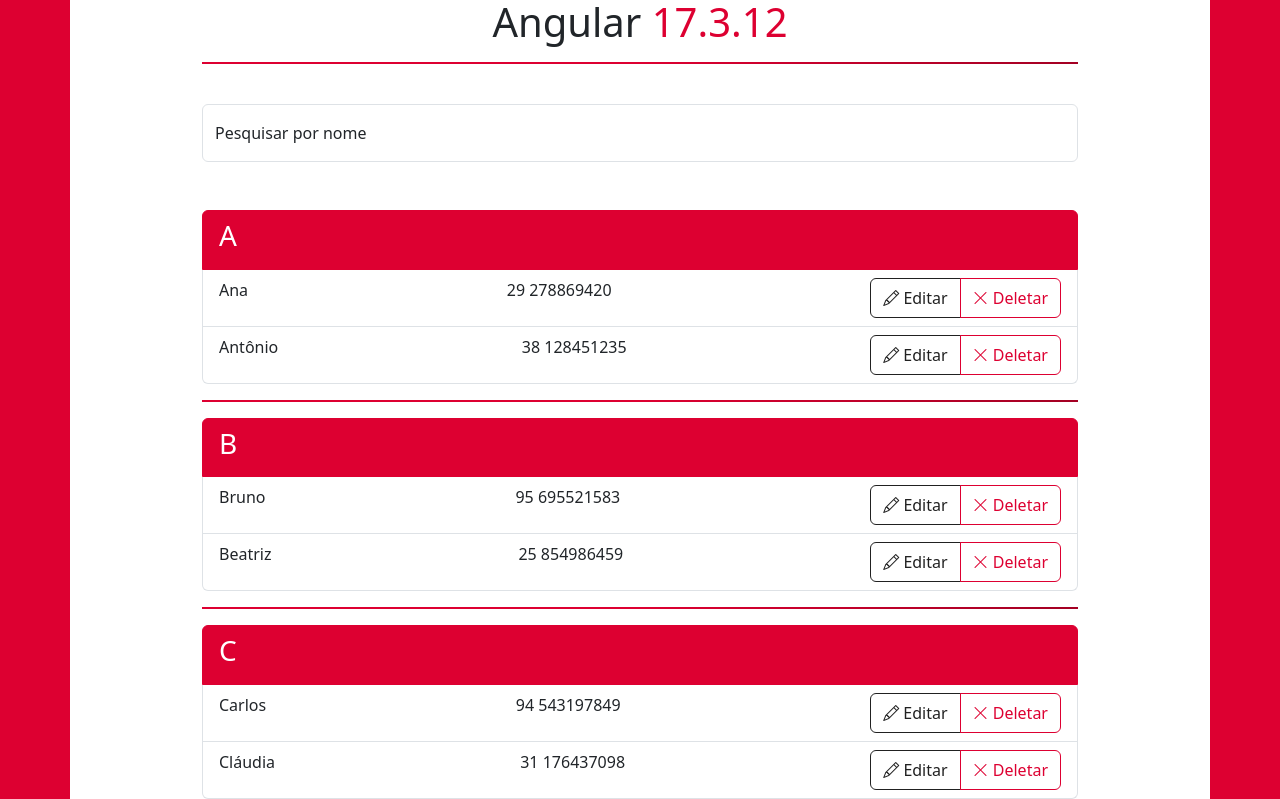
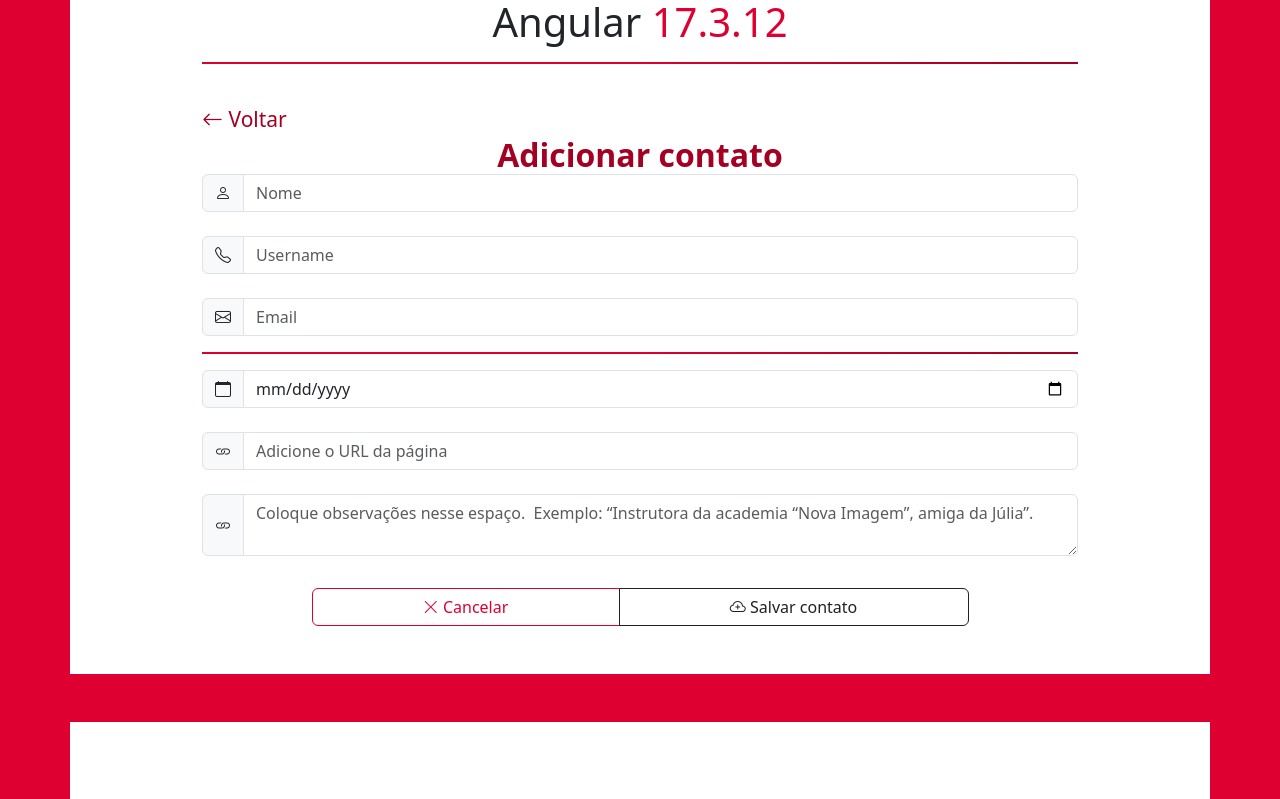
Before and after one commit to Lusques/Alura, an Angular app in the folder angular-components-cli/: page / in a window 1280 px wide. Shown: the part 353-1152 px from the top of the page. Built offline with nearby package versions, Linux system fonts and the light colour scheme.

Commit message:
creates add contact form page

```diff
--- a/angular-components-cli/src/app/app.component.html
+++ b/angular-components-cli/src/app/app.component.html
@@ -1,4 +1,10 @@
 <main class="main">
+  <div class="mb-5">
+    <app-container>
+      <app-header></app-header>
+      <app-add-contact-form></app-add-contact-form>
+    </app-container>
+  </div>
   <app-container>
     <app-header></app-header>
     <app-input-search (getInputText)="getInputSearchValue($event)" />
--- a/angular-components-cli/src/app/app.component.ts
+++ b/angular-components-cli/src/app/app.component.ts
@@ -7,6 +7,7 @@ import { ListGroupComponent } from './components/list-group/list-group.component
 import { InputSearchComponent } from './components/input-search/input-search.component';
 // Local data and assets
 import agenda from '../agenda.json';
+import { AddContactFormComponent } from './pages/add-contact-form/add-contact-form.component';
 
 interface Contact {
   id: number;
@@ -22,6 +23,7 @@ interface Contact {
     HeaderComponent,
     ListGroupComponent,
     InputSearchComponent,
+    AddContactFormComponent,
   ],
   templateUrl: './app.component.html',
   styleUrl: './app.component.scss',
--- /dev/null
+++ b/angular-components-cli/src/app/pages/add-contact-form/add-contact-form.component.html
@@ -0,0 +1,99 @@
+<div>
+  <a href="#" class="form__buttons--a">
+    <i class="bi bi-arrow-left"></i>
+    Voltar
+  </a>
+  <h3 class="form__text--h3">Adicionar contato</h3>
+  <form action="">
+    <fieldset class="d-flex flex-column gap-4">
+      <div class="input-group flex-nowrap">
+        <span class="input-group-text" id="addon-wrapping">
+          <i class="bi bi-person"></i>
+        </span>
+        <input
+          type="text"
+          class="form-control"
+          placeholder="Nome"
+          aria-label="Nome"
+          aria-describedby="addon-wrapping"
+        />
+      </div>
+      <div class="input-group flex-nowrap">
+        <span class="input-group-text" id="addon-wrapping">
+          <i class="bi bi-telephone"></i>
+        </span>
+        <input
+          type="text"
+          class="form-control"
+          placeholder="Username"
+          aria-label="Username"
+          aria-describedby="addon-wrapping"
+        />
+      </div>
+      <div class="input-group flex-nowrap">
+        <span class="input-group-text" id="addon-wrapping">
+          <i class="bi bi-envelope"></i>
+        </span>
+        <input
+          type="text"
+          class="form-control"
+          placeholder="Email"
+          aria-label="Email"
+          aria-describedby="addon-wrapping"
+        />
+      </div>
+    </fieldset>
+    <hr />
+    <fieldset class="d-flex flex-column gap-4">
+      <div class="input-group flex-nowrap">
+        <span class="input-group-text" id="addon-wrapping">
+          <i class="bi bi-calendar"></i>
+        </span>
+        <input
+          type="date"
+          class="form-control"
+          placeholder="Data de nascimento"
+          aria-label="Data de nascimento"
+          aria-describedby="addon-wrapping"
+        />
+      </div>
+      <div class="input-group flex-nowrap">
+        <span class="input-group-text" id="addon-wrapping">
+          <i class="bi bi-link"></i>
+        </span>
+        <input
+          type="url"
+          class="form-control"
+          placeholder="Adicione o URL da página"
+          aria-label="Adicione o URL da página"
+          aria-describedby="addon-wrapping"
+        />
+      </div>
+      <div class="input-group flex-nowrap">
+        <span class="input-group-text" id="addon-wrapping">
+          <i class="bi bi-link"></i>
+        </span>
+        <textarea
+          type="text"
+          class="form-control"
+          placeholder="Coloque observações nesse espaço.  Exemplo: “Instrutora da academia “Nova Imagem”, amiga da Júlia”."
+          aria-label="Coloque observações nesse espaço.  Exemplo: “Instrutora da academia “Nova Imagem”, amiga da Júlia”."
+          aria-describedby="addon-wrapping"
+        ></textarea>
+      </div>
+    </fieldset>
+    <fieldset
+      class="form__buttons--container w-75 btn-group"
+      role="group"
+      aria-label="Basic outlined example"
+    >
+      <button type="button" class="btn form__buttons--delete">
+        <i class="bi bi-x-lg"></i> Cancelar
+      </button>
+      <button type="button" class="btn form__buttons--edit">
+        <i class="bi bi-cloud-plus"></i>
+        Salvar contato
+      </button>
+    </fieldset>
+  </form>
+</div>
--- /dev/null
+++ b/angular-components-cli/src/app/pages/add-contact-form/add-contact-form.component.scss
@@ -0,0 +1,40 @@
+@use "../../../styles/variables" as *;
+.form {
+  &__text {
+    &--h3 {
+      color: $angular-red-dark;
+      font-size: 32px;
+      font-weight: bold;
+      margin: auto;
+      width: fit-content;
+    }
+  }
+  &__buttons {
+    &--a {
+      color: $angular-red-dark;
+      font-size: 21px;
+      text-decoration: none;
+    }
+    &--container {
+      display: flex;
+      margin: auto;
+      padding-top: 32px;
+    }
+    &--edit {
+      border: solid 1px $angular-black;
+      color: $angular-black;
+      &:hover {
+        background-color: $angular-black;
+        color: white;
+      }
+    }
+    &--delete {
+      border: solid 1px $angular-red;
+      color: $angular-red;
+      &:hover {
+        background-color: $angular-red;
+        color: white;
+      }
+    }
+  }
+}
```
Also changed, not shown: angular-components-cli/src/app/pages/add-contact-form/add-contact-form.component.ts (added, +12 -0 lines), 1 other file (tests, documents, lock files or other folders).
